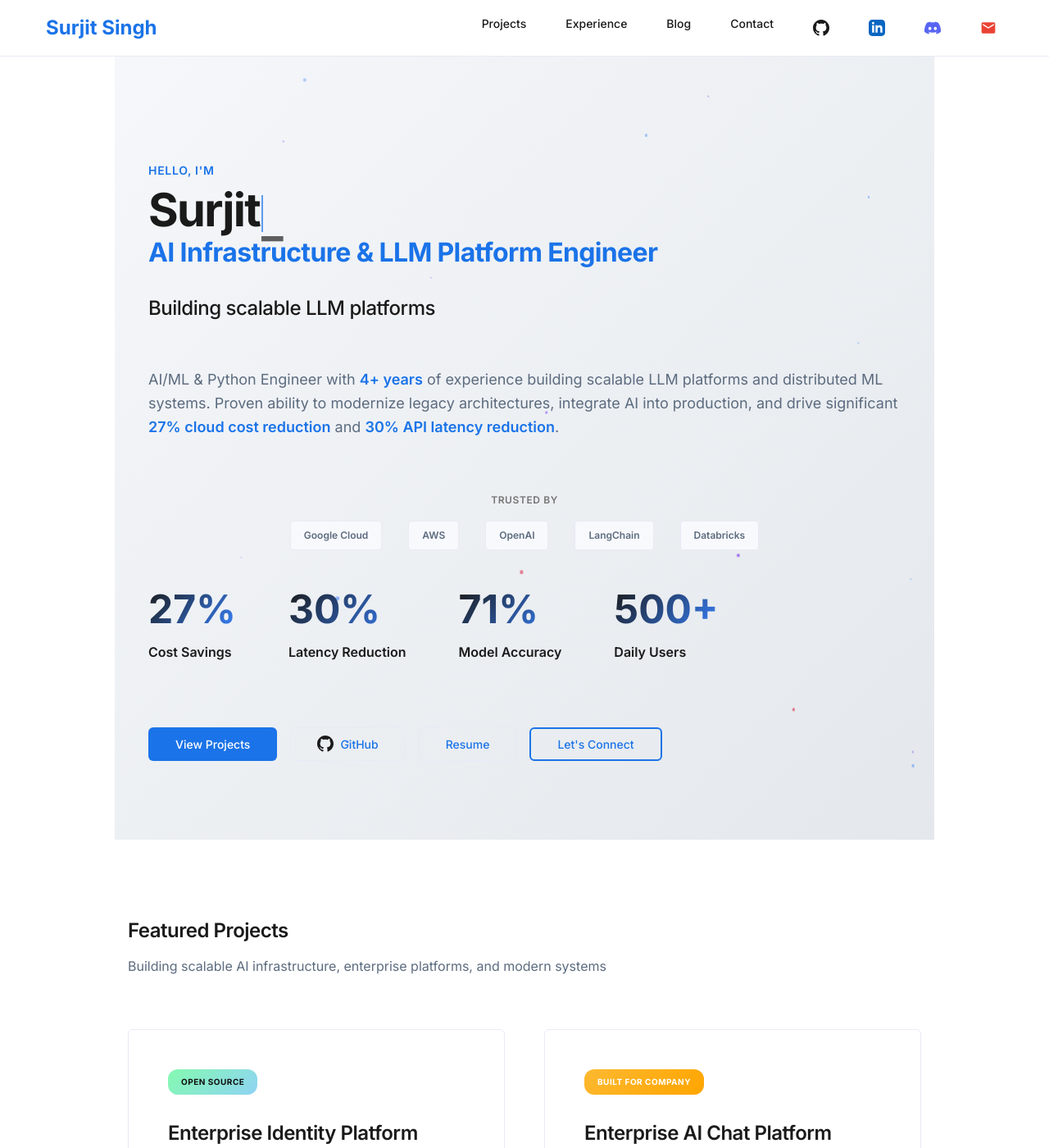
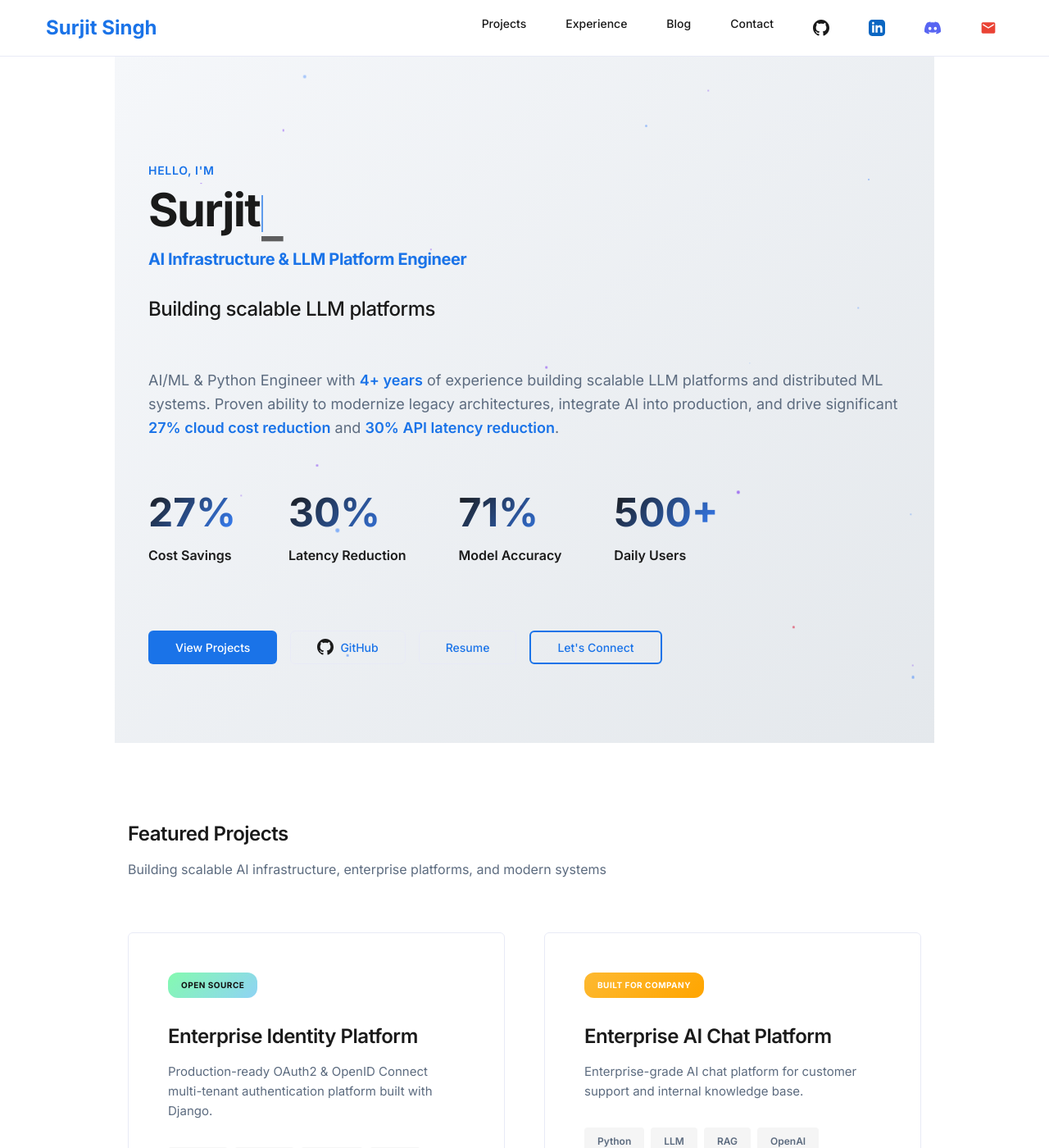
Before and after one commit to surjit7/surjit7.github.io, a Jekyll site: the page built from index.md, in a window 1280 px wide and 1400 px high. Shown: the whole window at 82% size. Built offline with Jekyll 4.4.1, drawn with Linux system fonts in a browser that asks for light colours.

Commit message:
fix: Remove 'Trusted By' section and duplicate impact metrics from hero
- RemovedAwful company badges list without real social proof
- Removed duplicate hero-stats section (keeping only hero-impact)
- Clean hero section with 4 unique impact metrics
- Cleaned up CSS for removed elements

```diff
--- a/_includes/hero.html
+++ b/_includes/hero.html
@@ -17,16 +17,6 @@
         AI/ML & Python Engineer with <span class="highlight-text">4+ years</span> of experience building scalable LLM platforms and distributed ML systems.
         Proven ability to modernize legacy architectures, integrate AI into production, and drive significant <span class="highlight-text">27% cloud cost reduction</span> and <span class="highlight-text">30% API latency reduction</span>.
       </p>
-      <div class="hero-trusted-by">
-        <p class="trusted-by-label">Trusted By</p>
-        <div class="trusted-by-logos">
-          <span class="trusted-by-badge">Google Cloud</span>
-          <span class="trusted-by-badge">AWS</span>
-          <span class="trusted-by-badge">OpenAI</span>
-          <span class="trusted-by-badge">LangChain</span>
-          <span class="trusted-by-badge">Databricks</span>
-        </div>
-      </div>
       <div class="hero-impact">
         <div class="impact-item">
           <div class="impact-value">27%</div>
--- a/assets/css/main.scss
+++ b/assets/css/main.scss
@@ -305,6 +305,14 @@
   font-weight: 600;
 }
 
+.hero-subtitle-highlight {
+  font-size: 1.25rem;
+  font-weight: 600;
+  color: $color-accent;
+  margin-top: $spacing-sm;
+  display: block;
+}
+
 .hero-stats {
   display: flex;
   gap: $spacing-xxl;
@@ -357,41 +365,6 @@
 .github-icon {
   width: 18px;
   height: 18px;
-}
-
-/* Trusted By Section */
-.hero-trusted-by {
-  margin: $spacing-xl 0 $spacing-lg;
-  text-align: center;
-}
-
-.trusted-by-label {
-  font-size: 0.75rem;
-  font-weight: 600;
-  color: $color-gray;
-  text-transform: uppercase;
-  letter-spacing: 0.05em;
-  margin-bottom: $spacing-sm;
-}
-
-.trusted-by-logos {
-  display: flex;
-  justify-content: center;
-  flex-wrap: wrap;
-  gap: $spacing-md;
-}
-
-.trusted-by-badge {
-  display: inline-flex;
-  align-items: center;
-  justify-content: center;
-  padding: $spacing-xs $spacing-sm;
-  background: $color-bg-subtle;
-  color: $color-text-secondary;
-  font-size: 0.75rem;
-  font-weight: 600;
-  border-radius: 4px;
-  border: 1px solid $color-border;
 }
 
 /* Hero Impact Metrics */
@@ -855,16 +828,6 @@
 
   .site-nav {
     flex-direction: column;
-    gap: $spacing-sm;
-  }
-
-  .hero-trusted-by {
-    margin-bottom: $spacing-lg;
-  }
-
-  .trusted-by-logos {
-    flex-direction: column;
-    align-items: center;
     gap: $spacing-sm;
   }
 
```
Also changed, not shown: 6 other files.
